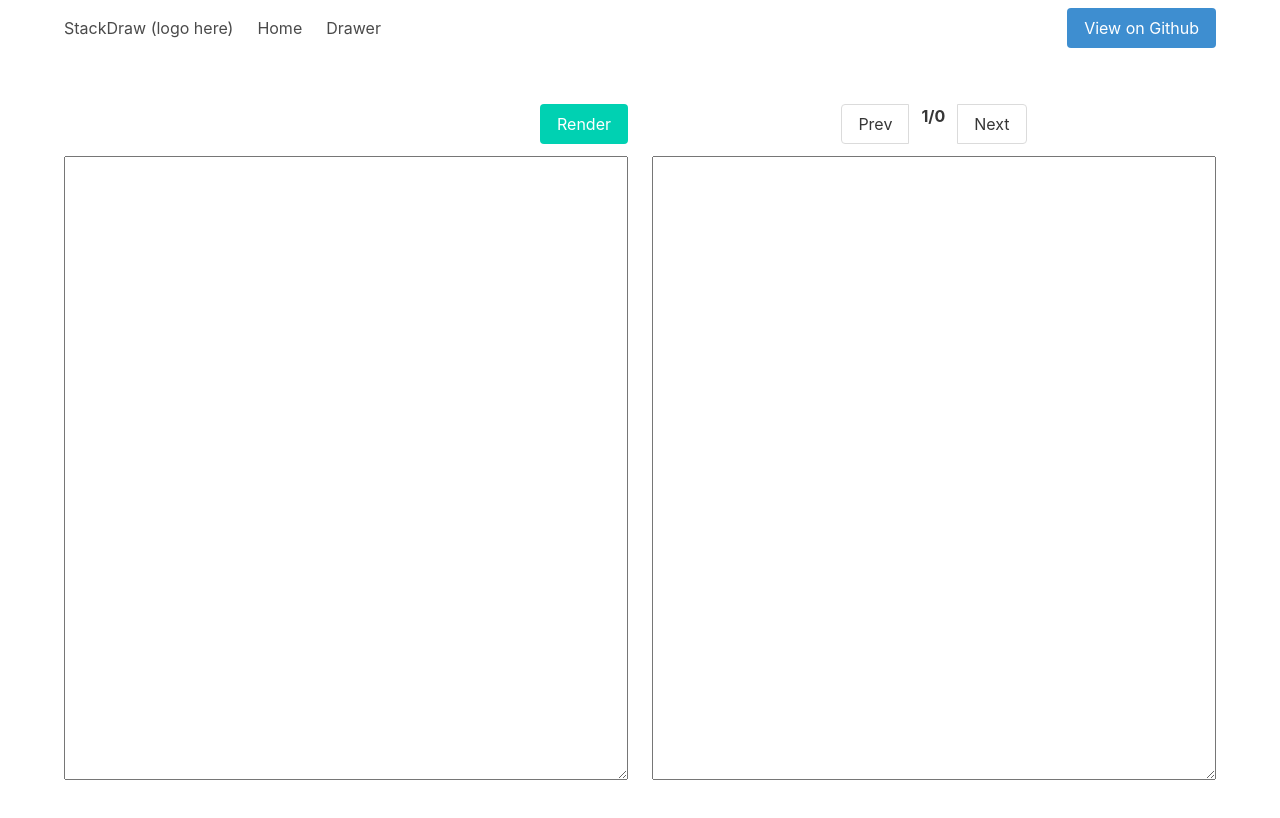
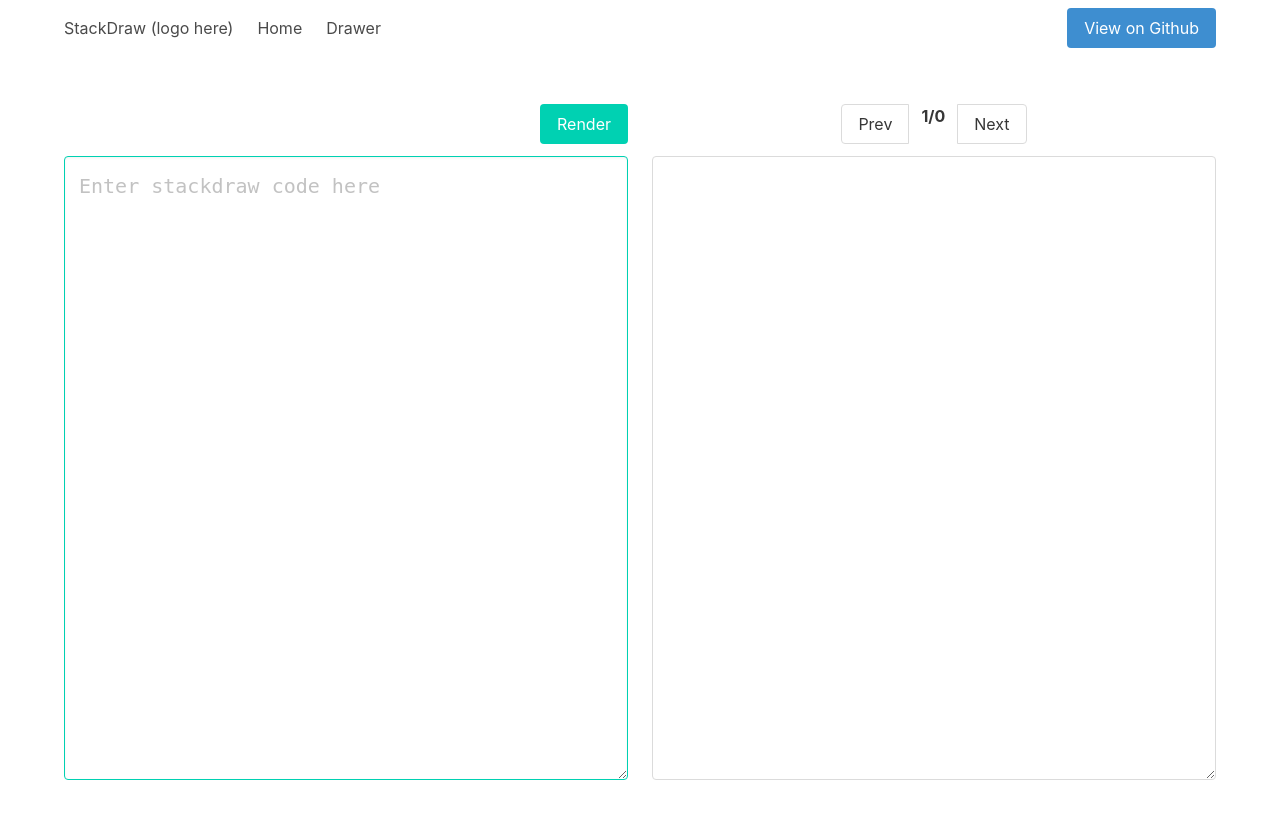
Before and after one commit to kvakil/stackdraw, a React (Create React App) app: page /#/main in a window 1280 px wide. Shown: the top 818 px of the page. Built offline with nearby package versions, Linux system fonts and the light colour scheme.

Commit message:
Switch to use bulma-styled textareas

```diff
--- a/src/scenes/Main/components/Editor/index.tsx
+++ b/src/scenes/Main/components/Editor/index.tsx
@@ -25,7 +25,12 @@ export default class Editor extends React.Component<EditorProps> {
             <input className="button is-primary" type="button" value="Render" />
           </p>
         </div>
-        <textarea value={this.props.code} onChange={this.handleOnChange} />
+        <textarea
+          className="textarea is-primary is-medium"
+          placeholder="Enter stackdraw code here"
+          value={this.props.code}
+          onChange={this.handleOnChange}
+        />
       </div>
     );
   }
--- a/src/scenes/Main/components/Editor/styles.css
+++ b/src/scenes/Main/components/Editor/styles.css
@@ -1,6 +1,6 @@
-textarea {
+.Editor .textarea {
     font-family: "monospace";
     width: 100%;
+    max-height: 78vh;
     height: 78vh;
-    padding: 1rem;
 }
--- a/src/scenes/Main/components/View/index.tsx
+++ b/src/scenes/Main/components/View/index.tsx
@@ -1,4 +1,5 @@
 import * as React from 'react';
+import './styles.css';
 
 interface ViewProps extends React.Props<{}> {
   renders: string[];
@@ -62,7 +63,7 @@ export default class View extends React.Component<ViewProps, ViewState> {
           </p>
         </div>
         <div className="ViewCanvas">
-          <textarea id="canvas" value={this.drawCanvas()} />
+          <textarea id="canvas" className="textarea" readOnly={true} value={this.drawCanvas()} />
         </div>
       </div>
     );
--- a/src/scenes/Main/components/View/styles.css
+++ b/src/scenes/Main/components/View/styles.css
@@ -0,0 +1,6 @@
+#canvas {
+    font-family: "monospace";
+    width: 100%;
+    max-height: 78vh;
+    height: 78vh;
+}
```
